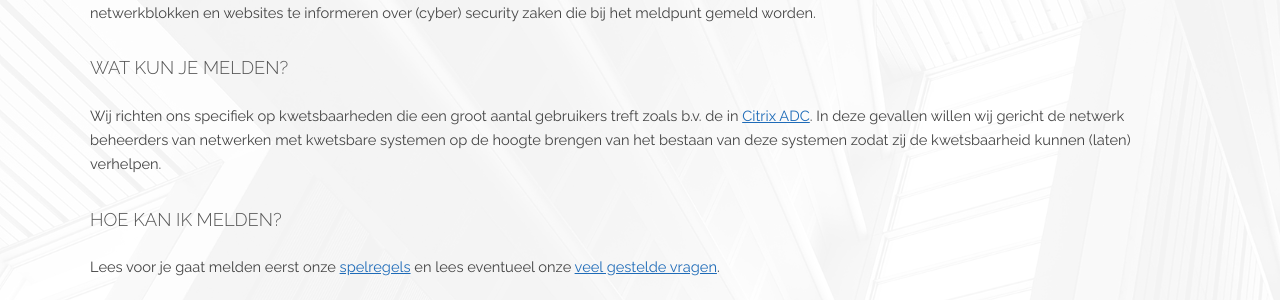
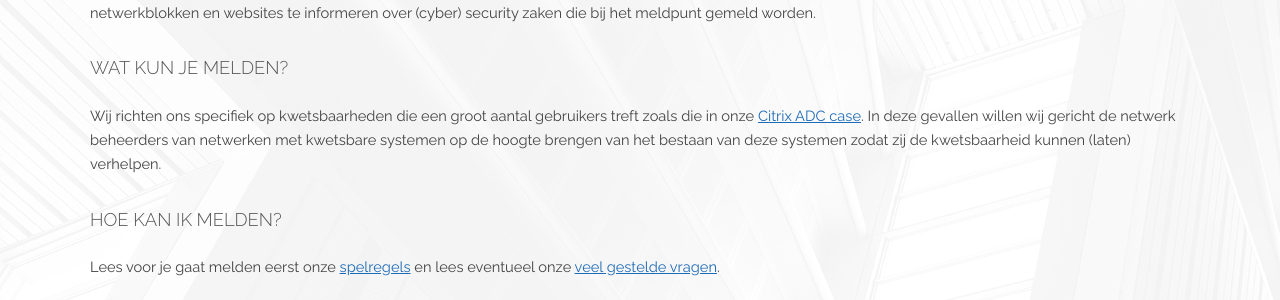
Before and after one commit to DIVD-NL/SecurityMeldpunt, a Jekyll site: the page built from index.md, in a window 1280 px wide and 900 px high, scrolled down 339 px. Shown: the part 153-453 px from the top of the window. Built offline with Jekyll 4.4.1, drawn with Linux system fonts in a browser that asks for light colours; our own code applies the rules of GitHub Pages for plain Markdown files.

Commit message:
Update index.md

```diff
--- a/index.md
+++ b/index.md
@@ -4,7 +4,7 @@
 
 ### Wat kun je melden?
 
-Wij richten ons specifiek op kwetsbaarheden die een groot aantal gebruikers treft zoals b.v. de in [Citrix ADC](/DIVD-2020-00001/). In deze gevallen willen wij gericht de netwerk beheerders van netwerken met kwetsbare systemen op de hoogte brengen van het bestaan van deze systemen zodat zij de kwetsbaarheid kunnen (laten) verhelpen.
+Wij richten ons specifiek op kwetsbaarheden die een groot aantal gebruikers treft zoals die in onze [Citrix ADC case](/DIVD-2020-00001/). In deze gevallen willen wij gericht de netwerk beheerders van netwerken met kwetsbare systemen op de hoogte brengen van het bestaan van deze systemen zodat zij de kwetsbaarheid kunnen (laten) verhelpen.
 
 ### Hoe kan ik melden?
 
```
